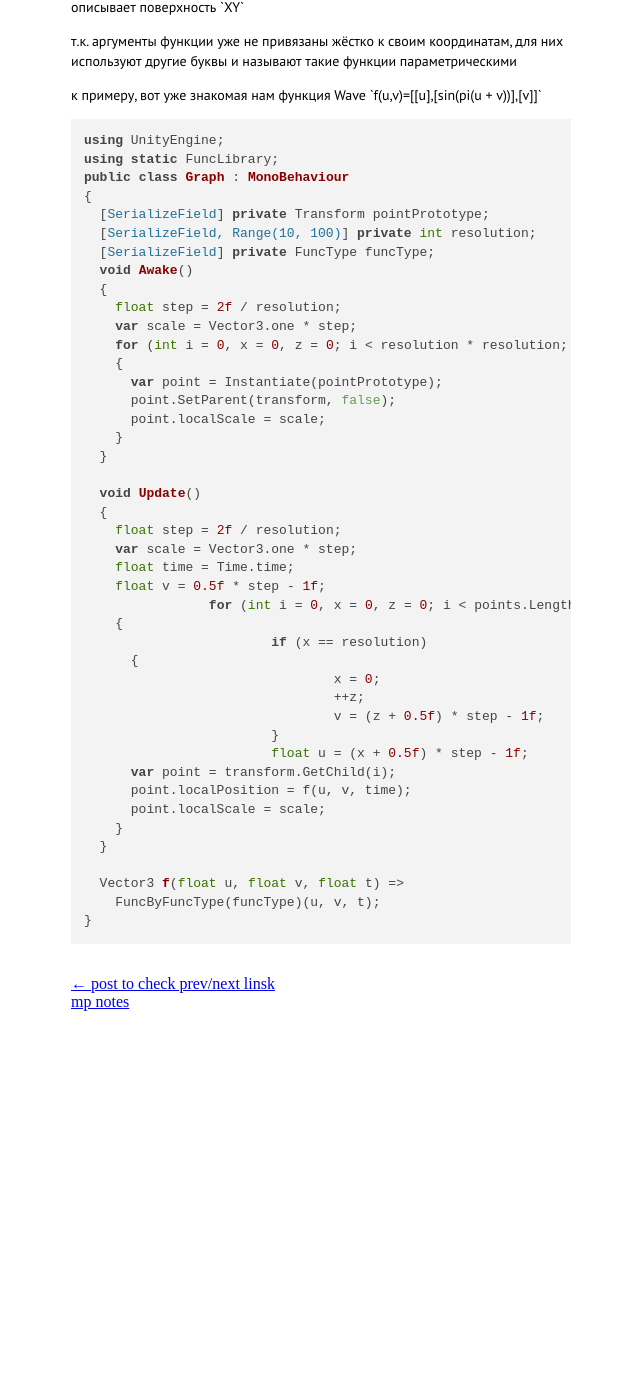
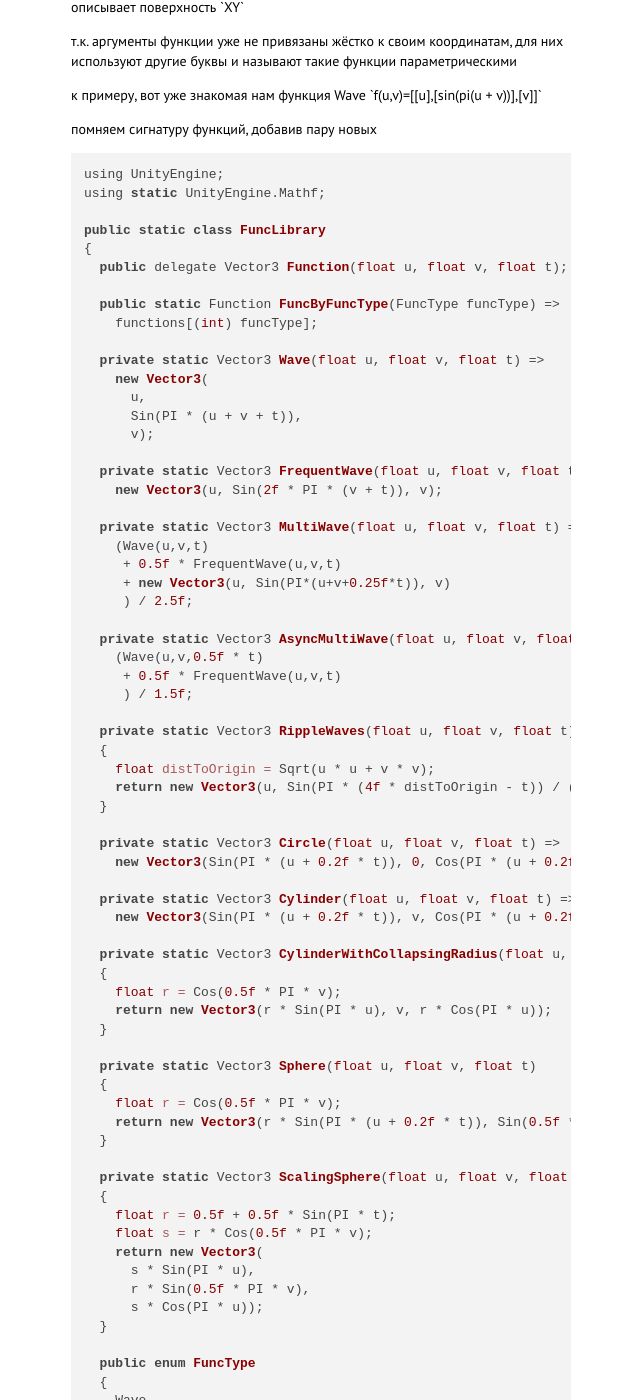
Before and after one commit to dOvObu/dOvObu.github.io, a Jekyll site: the page built from _posts/2022-02-12-graph.md, in a window 1280 px wide and 1400 px high, scrolled down 8504 px. Shown: the whole window, without its empty margins (319-959 px from the left). Built offline with Jekyll 4.4.1, drawn with Linux system fonts in a browser that asks for light colours; nearby versions of some CDN libraries; before the commit the page ends 9523 px from its top, so only the background shows below that; some of the changed text lies outside the part shown.

Commit message:
Update 2022-02-12-graph.md

````diff
--- a/_posts/2022-02-12-graph.md
+++ b/_posts/2022-02-12-graph.md
@@ -399,6 +399,104 @@ public class Graph : MonoBehaviour
 к примеру, вот уже знакомая нам функция `Wave`
 \\{f(u,v)=[[u],[sin(pi(u + v))],[v]]\\}
 
+помняем [сигнатуру](https://ru.wikipedia.org/wiki/API#%D0%A1%D0%B8%D0%B3%D0%BD%D0%B0%D1%82%D1%83%D1%80%D0%B0_%D1%84%D1%83%D0%BD%D0%BA%D1%86%D0%B8%D0%B8) функций, добавив пару новых
+
+```
+using UnityEngine;
+using static UnityEngine.Mathf;
+
+public static class FuncLibrary
+{
+  public delegate Vector3 Function(float u, float v, float t);
+
+  public static Function FuncByFuncType(FuncType funcType) =>
+    functions[(int) funcType];
+
+  private static Vector3 Wave(float u, float v, float t) =>
+    new Vector3(
+      u,
+      Sin(PI * (u + v + t)),
+      v);
+
+  private static Vector3 FrequentWave(float u, float v, float t) =>
+    new Vector3(u, Sin(2f * PI * (v + t)), v);
+
+  private static Vector3 MultiWave(float u, float v, float t) =>
+    (Wave(u,v,t)
+     + 0.5f * FrequentWave(u,v,t)
+     + new Vector3(u, Sin(PI*(u+v+0.25f*t)), v)
+     ) / 2.5f;
+
+  private static Vector3 AsyncMultiWave(float u, float v, float t) =>
+    (Wave(u,v,0.5f * t)
+     + 0.5f * FrequentWave(u,v,t)
+     ) / 1.5f;
+
+  private static Vector3 RippleWaves(float u, float v, float t)
+  {
+    float distToOrigin = Sqrt(u * u + v * v);
+    return new Vector3(u, Sin(PI * (4f * distToOrigin - t)) / (1f + 10f * distToOrigin), v);
+  }
+
+  private static Vector3 Circle(float u, float v, float t) =>
+    new Vector3(Sin(PI * (u + 0.2f * t)), 0, Cos(PI * (u + 0.2f * t)));
+
+  private static Vector3 Cylinder(float u, float v, float t) =>
+    new Vector3(Sin(PI * (u + 0.2f * t)), v, Cos(PI * (u + 0.2f * t)));
+
+  private static Vector3 CylinderWithCollapsingRadius(float u, float v, float t)
+  {
+    float r = Cos(0.5f * PI * v);
+    return new Vector3(r * Sin(PI * u), v, r * Cos(PI * u));
+  }
+
+  private static Vector3 Sphere(float u, float v, float t)
+  {
+    float r = Cos(0.5f * PI * v);
+    return new Vector3(r * Sin(PI * (u + 0.2f * t)), Sin(0.5f * PI * v), r * Cos(PI * (u + 0.2f * t)));
+  }
+
+  private static Vector3 ScalingSphere(float u, float v, float t)
+  {
+    float r = 0.5f + 0.5f * Sin(PI * t);
+    float s = r * Cos(0.5f * PI * v);
+    return new Vector3(
+      s * Sin(PI * u),
+      r * Sin(0.5f * PI * v),
+      s * Cos(PI * u));
+  }
+
+  public enum FuncType
+  {
+    Wave,
+    FrequentWave,
+    MultiWave,
+    AsyncMultiWave,
+    RippleWaves,
+    Circle,
+    Cylinder,
+    CylinderWithCollapsingRadius,
+    Sphere,
+    ScalingSphere
+  }
+
+  private static Function[] functions =
+  {
+    Wave,
+    FrequentWave,
+    MultiWave,
+    AsyncMultiWave,
+    RippleWaves,
+    Circle,
+    Cylinder,
+    CylinderWithCollapsingRadius,
+    Sphere,
+    ScalingSphere
+  };
+}
+```
+
+теперь положение точек на плоскости \\{XZ\\} может меняться, поэтому будем пересчитывать `x` и `z`, вернее `u` и `v` в методе `Update`
 
 ```
 using UnityEngine;
@@ -426,15 +524,15 @@ public class Graph : MonoBehaviour
     var scale = Vector3.one * step;
     float time = Time.time;
     float v = 0.5f * step - 1f;
-		for (int i = 0, x = 0, z = 0; i < points.Length; i++, x++)
+    for (int i = 0, x = 0, z = 0; i < points.Length; i++, x++)
     {
-			if (x == resolution)
+      if (x == resolution)
       {
-				x = 0;
-				++z;
-				v = (z + 0.5f) * step - 1f;
-			}
-			float u = (x + 0.5f) * step - 1f;
+        x = 0;
+        ++z;
+        v = (z + 0.5f) * step - 1f;
+      }
+      float u = (x + 0.5f) * step - 1f;
       var point = transform.GetChild(i);
       point.localPosition = f(u, v, time);
       point.localScale = scale;
@@ -442,6 +540,6 @@ public class Graph : MonoBehaviour
   }
 
   Vector3 f(float u, float v, float t) =>
-    FuncByFuncType(funcType)(u, v, t);
+  FuncByFuncType(funcType)(u, v, t);
 }
 ```
````
